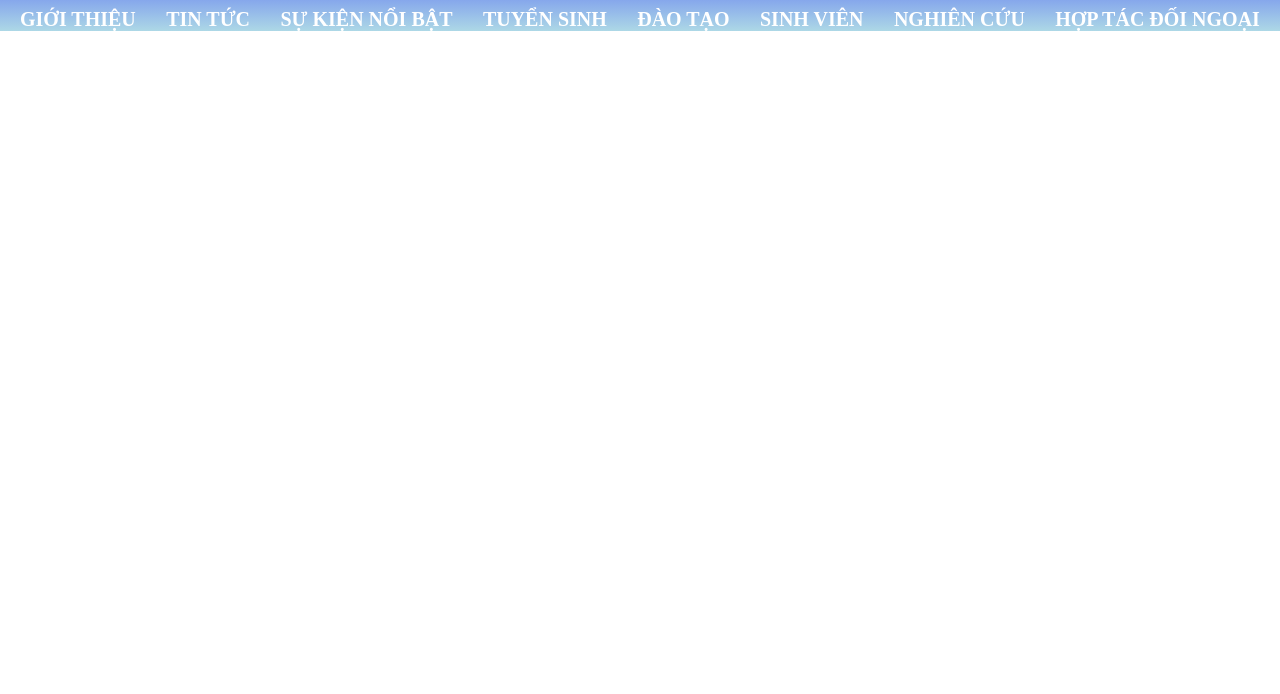
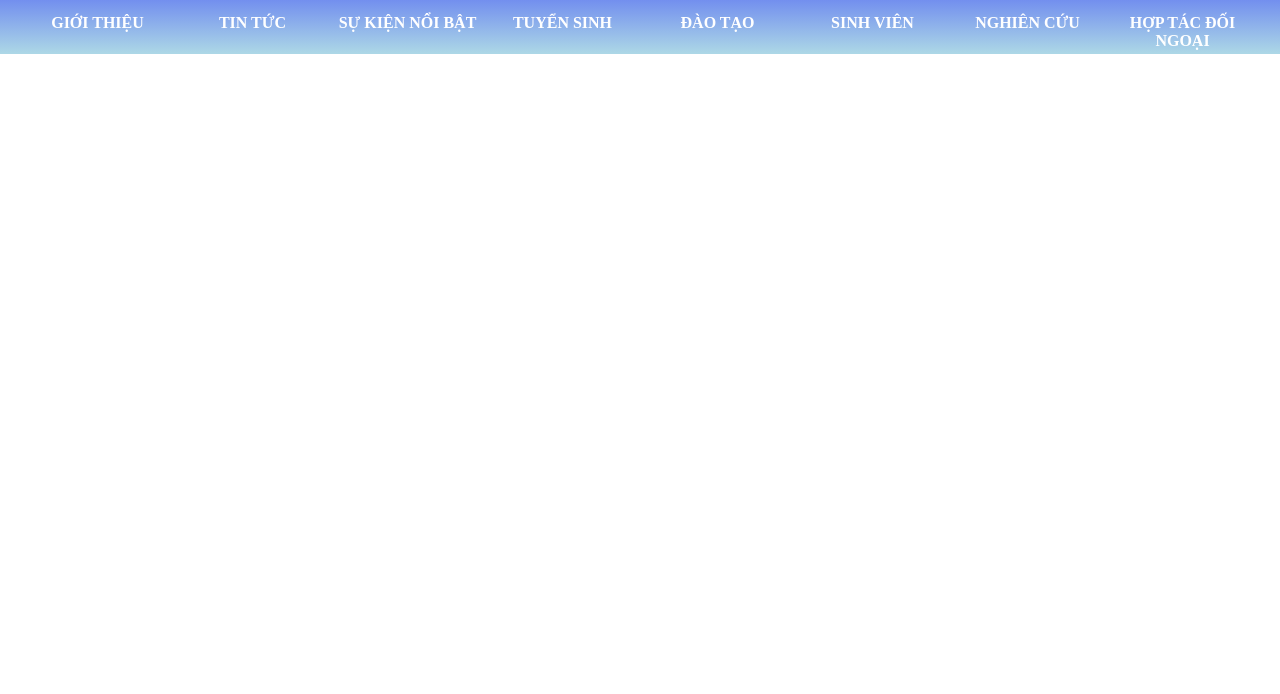
Before and after one commit to trannhattin-301/Project, a plain HTML site: page index.html in a window 1280 px wide. Shown: the part 106-800 px from the top of the page. Drawn offline with Linux system fonts and the light colour scheme.

Commit message:
Update style.css

```diff
--- a/style.css
+++ b/style.css
@@ -30,19 +30,29 @@ body {
 header .menu2 > li > a {
   text-decoration: none;
   color: white;
+  text-align: center;
 }
 header .menu2 {
   display: flex;
   justify-content: space-between;
   align-items: center;
   list-style: none;
-  font-size: 20px;
+  font-size: 100%;
   font-weight: bold;
   padding: 0 20px;
 }
 header .menu2 > li {
   position: relative;
+ text-align: center;
+  width: 12.5%;
+  height: 40px;
+  padding-top: 10px;
 }
+
+.menu2 li:hover{
+  background-color: burlywood;
+}
+
 .dropdown {
   position: absolute;
   list-style: none;
@@ -52,9 +62,15 @@ header .menu2 > li {
 }
 .dropdown > li > a {
   text-decoration: none;
+  display: block;
 }
 .dropdown > li {
   padding: 10px;
   border-bottom: 1px solid darkblue;
   display: none;
+
 }
+
+.menu2 li:hover .dropdown{
+  display: block;
+}
```
